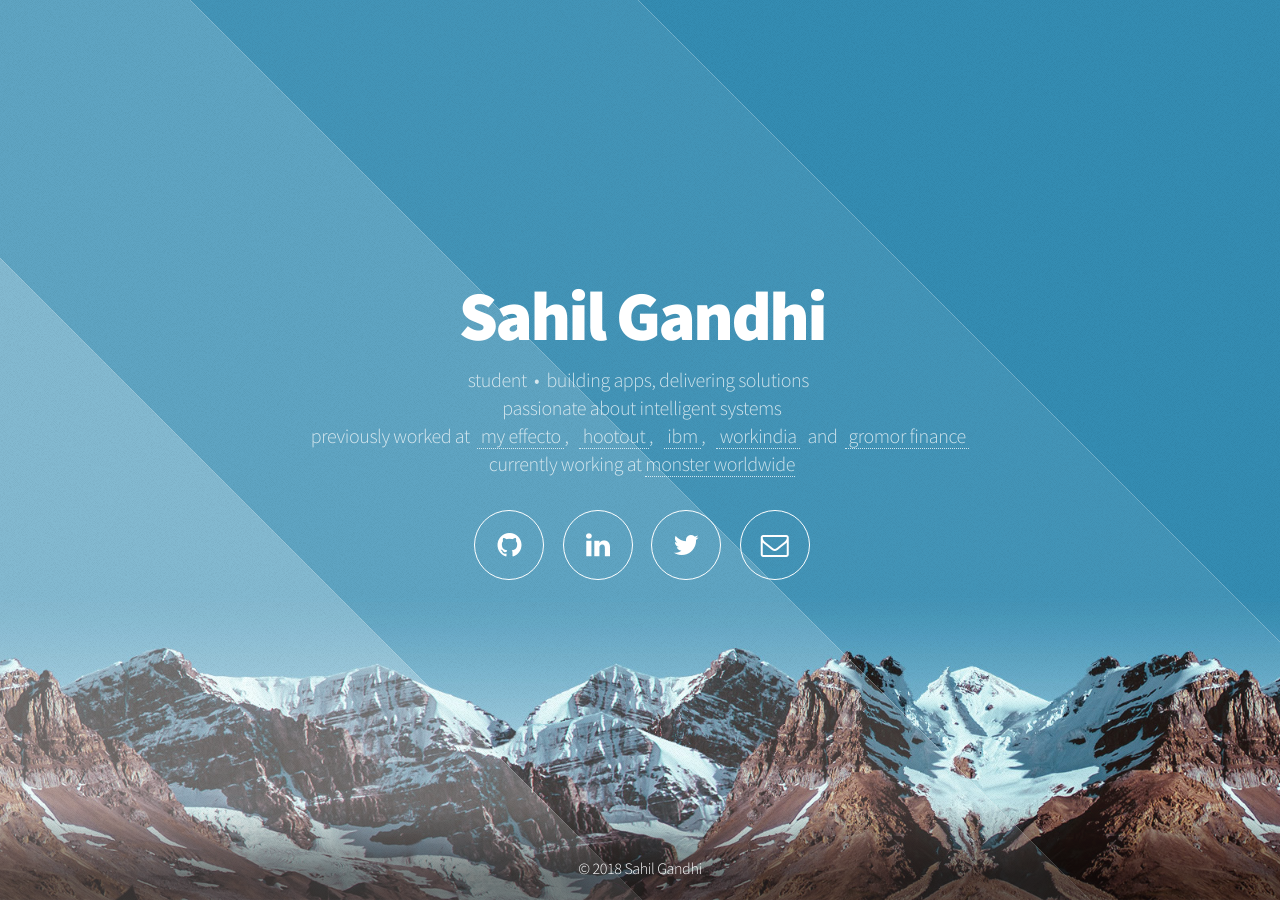
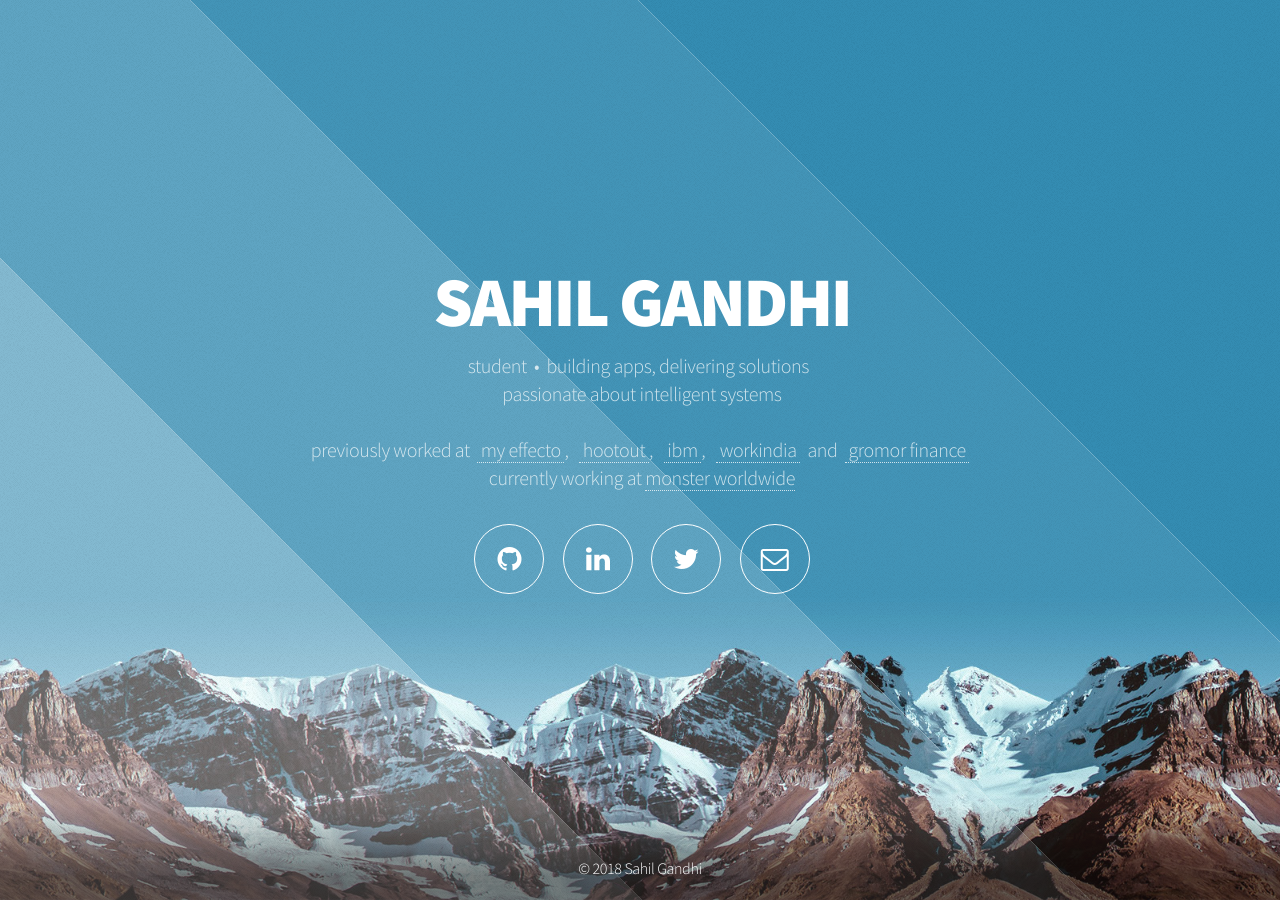
Before and after one commit to gandhisahil/gandhisahil.github.io, a Jekyll site: the page built from index.html, in a window 1280 px wide. Built offline with Jekyll 4.4.1, drawn with Linux system fonts in a browser that asks for light colours.

```diff
--- a/index.html
+++ b/index.html
@@ -34,7 +34,7 @@ published: true
 
 				<!-- Header -->
 					<header id="header">
-						<h1>Sahil Gandhi</h1>
+						<h1>SAHIL GANDHI</h1>
 						<!--<h2 style="font-size: 1.35em; font-weight: 300; letter-spacing: -0.035em; line-height: 1em;">-->
 						<!--<a href="/blog">Blog</a> &nbsp;&bull;&nbsp; -->
 						<!--<a href="/portfolio">Portfolio</a> &nbsp;&bull;&nbsp; -->
@@ -44,6 +44,7 @@ published: true
 						<p>
 							student &nbsp;&bull;&nbsp; building apps, delivering solutions &nbsp;
 							<br/> &nbsp; passionate about intelligent systems &nbsp;
+							<br/>
 							<br/> previously worked at
 								&nbsp;<a href="http://myeffecto.com"> my effecto </a>,&nbsp;
 								&nbsp;<a href="http://hootout.com"> hootout </a>,&nbsp;
```
